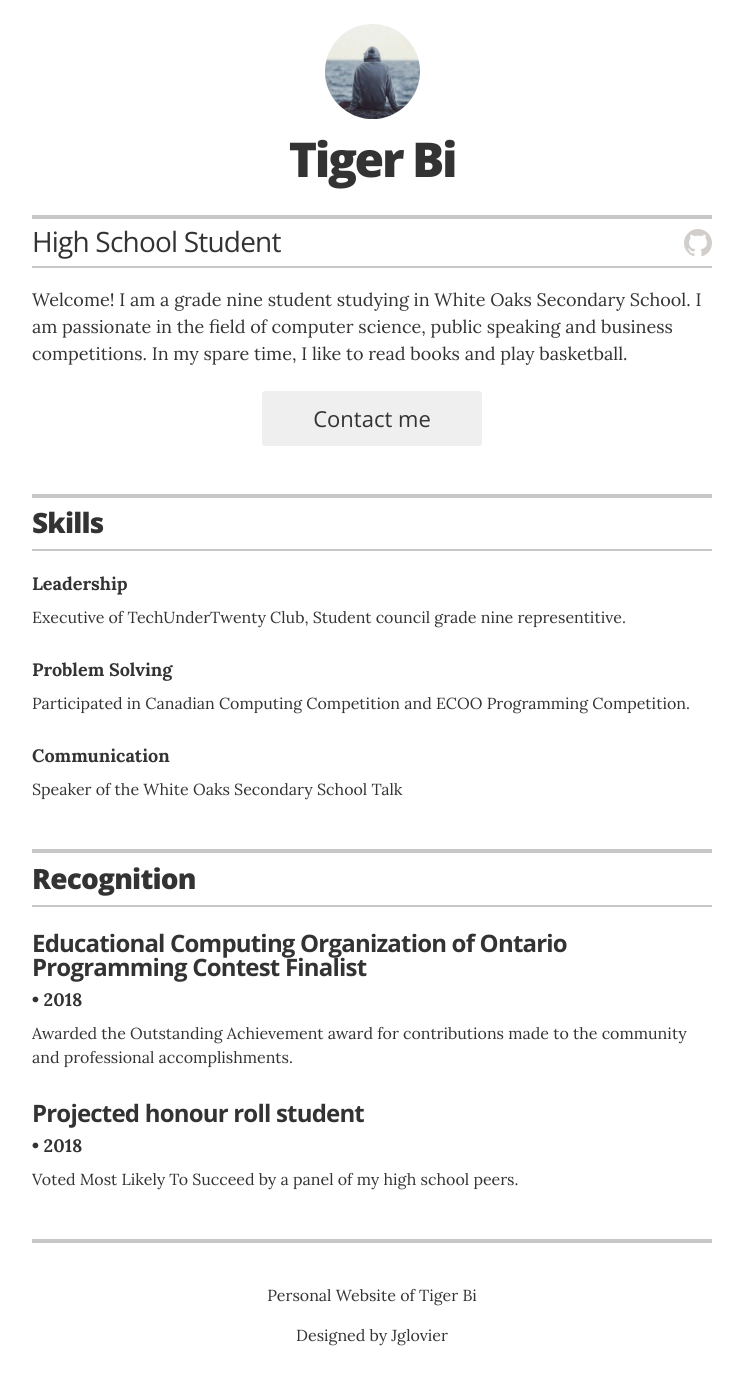
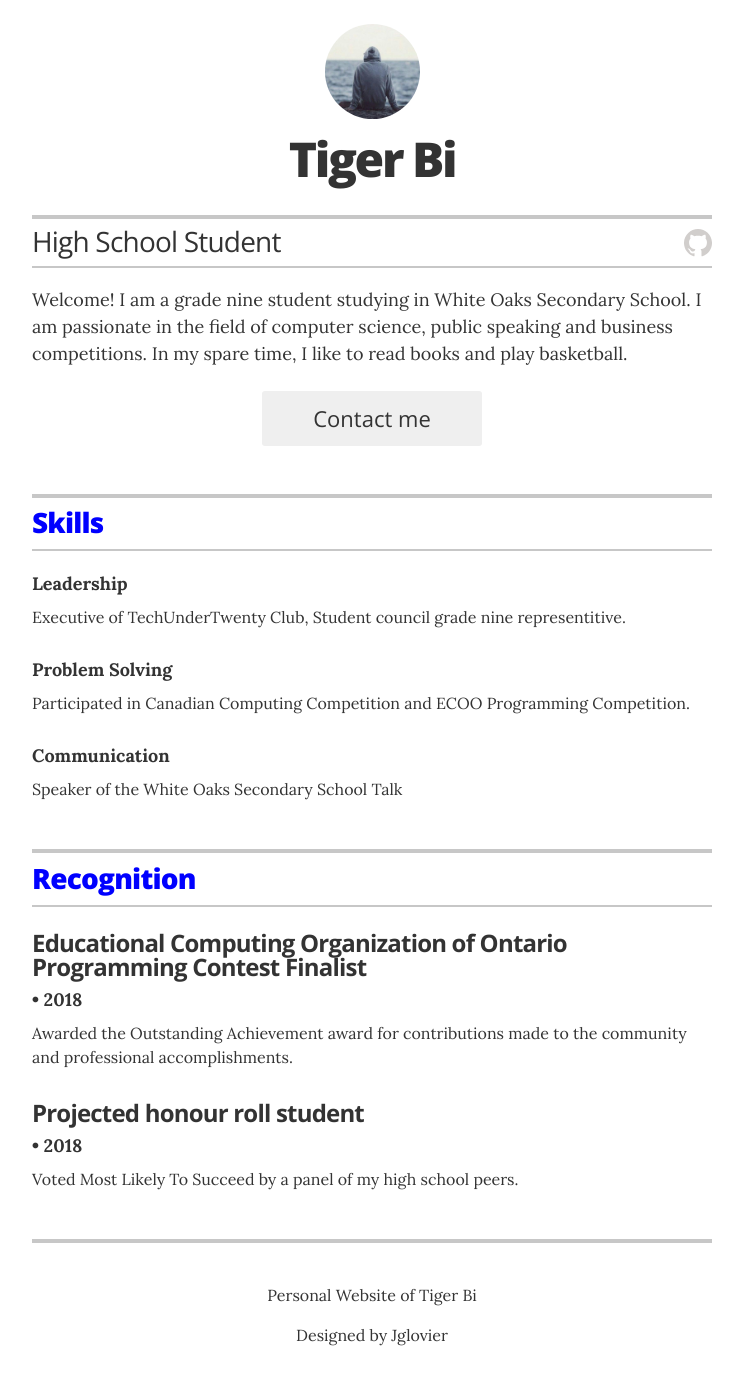
Before and after one commit to TigerBi/tigerbi.github.io, a Jekyll site: the page built from index.html, in a window 1280 px wide. Shown: the whole page, without its empty margins (268-1011 px from the left). Built offline with Jekyll 4.4.1, drawn with Linux system fonts in a browser that asks for light colours.

Commit message:
Update resume.html

```diff
--- a/_layouts/resume.html
+++ b/_layouts/resume.html
@@ -122,7 +122,7 @@
       <section class="content-section">
 
         <header class="section-header">
-          <h2>Skills</h2>
+          <h2 style="color:blue;">Skills</h2>
         </header>
         {% for skill in site.data.skills %}
         <div class="resume-item">
@@ -140,7 +140,7 @@
       <section class="content-section">
 
         <header class="section-header">
-          <h2>Recognition</h2>
+          <h2 style="color:blue;">Recognition</h2>
         </header>
 
         {% for recognition in site.data.recognitions %}
```
